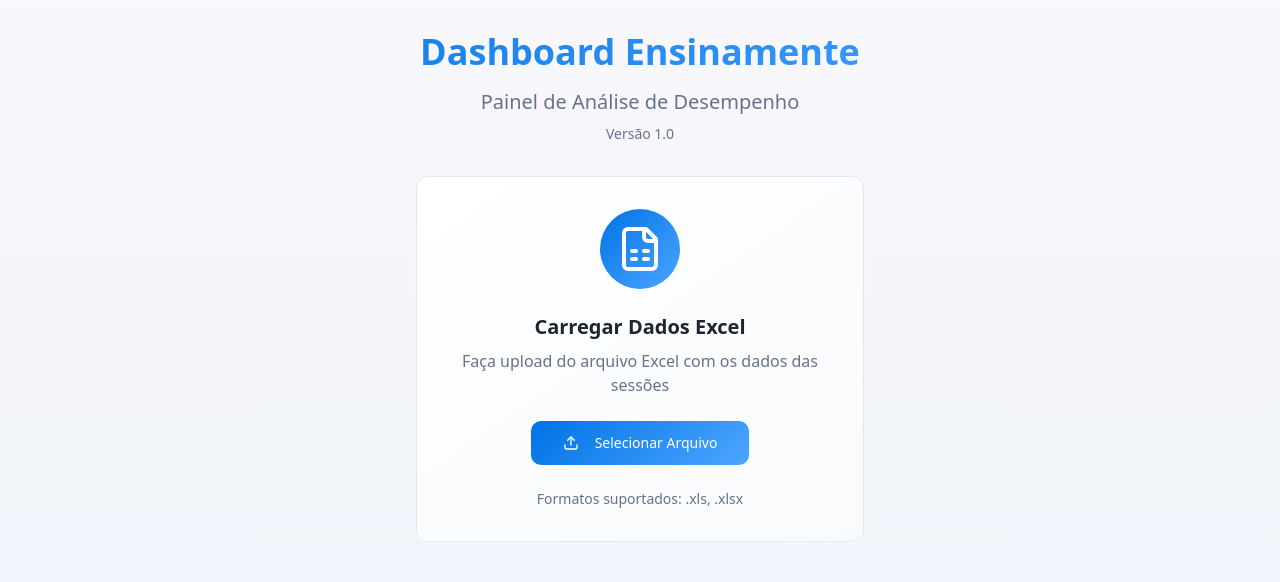
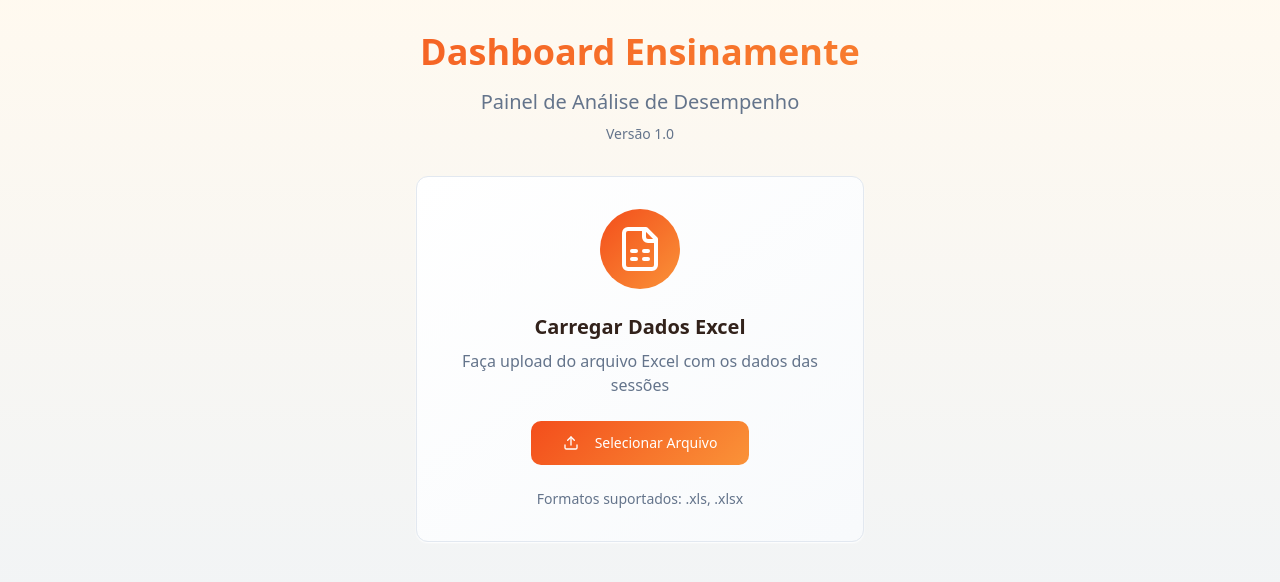
Before and after one commit to Doug313-prog/ensinamente-insightful-pivot-09, a React (Vite) app: page /dashboard in a window 1280 px wide. Shown: the top 582 px of the page. Built offline with nearby package versions, Linux system fonts and the light colour scheme; the HTML template or start-up script is replaced by a standard one.

Commit message:
Changes
Co-authored-by: Doug313-prog <233774186+Doug313-prog@users.noreply.github.com>

```diff
--- a/src/index.css
+++ b/src/index.css
@@ -6,8 +6,8 @@
 
 @layer base {
   :root {
-    --background: 248 50% 98%;
-    --foreground: 215 25% 15%;
+    --background: 38 100% 97%;
+    --foreground: 20 30% 15%;
 
     --card: 0 0% 100%;
     --card-foreground: 215 25% 15%;
@@ -15,13 +15,13 @@
     --popover: 0 0% 100%;
     --popover-foreground: 215 25% 15%;
 
-    --primary: 210 100% 45%;
+    --primary: 14 90% 53%;
     --primary-foreground: 0 0% 100%;
-    --primary-glow: 210 100% 65%;
+    --primary-glow: 28 95% 60%;
 
-    --secondary: 146 55% 45%;
+    --secondary: 152 60% 40%;
     --secondary-foreground: 0 0% 100%;
-    --secondary-glow: 146 55% 65%;
+    --secondary-glow: 152 60% 55%;
 
     --success: 142 76% 36%;
     --success-foreground: 0 0% 100%;
```
